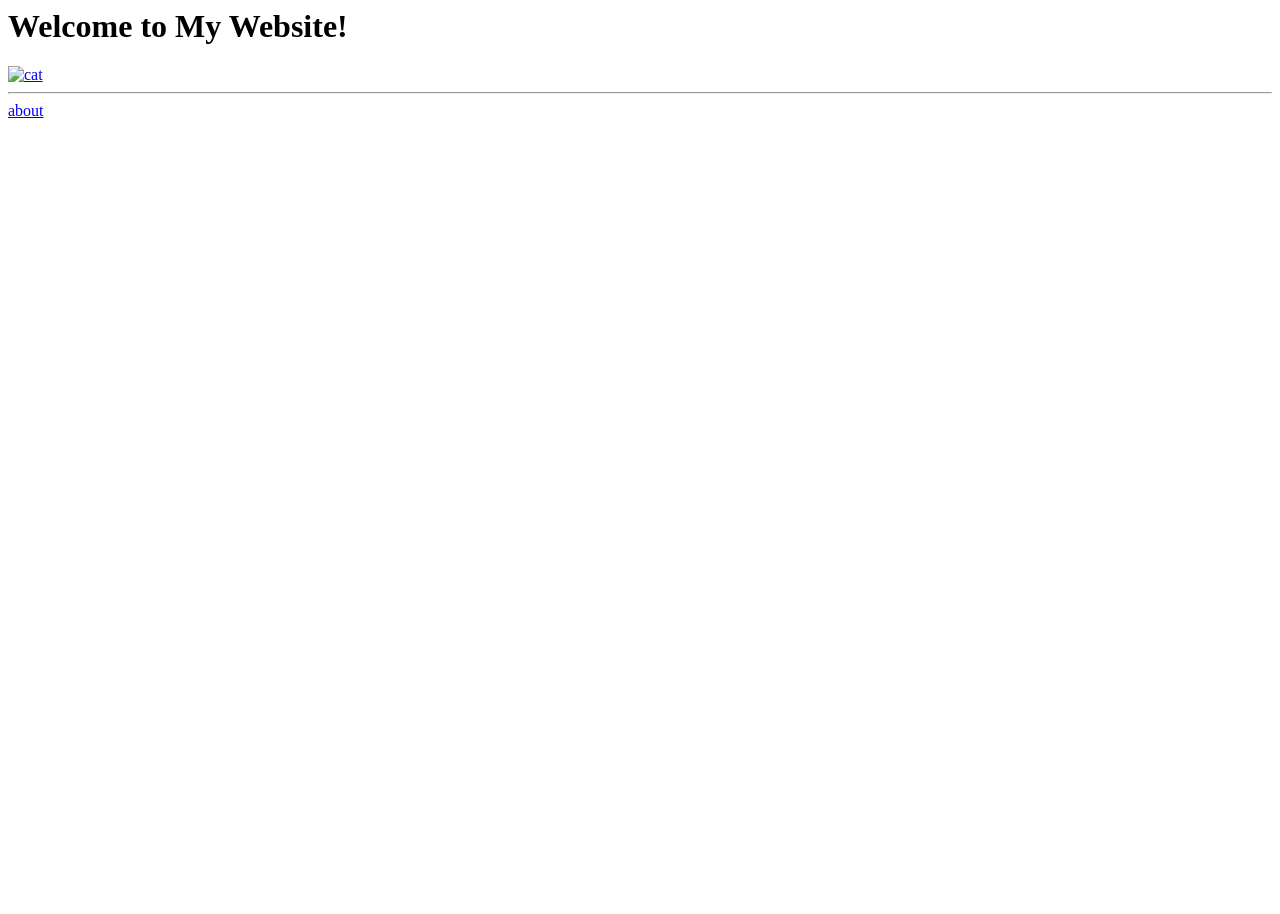
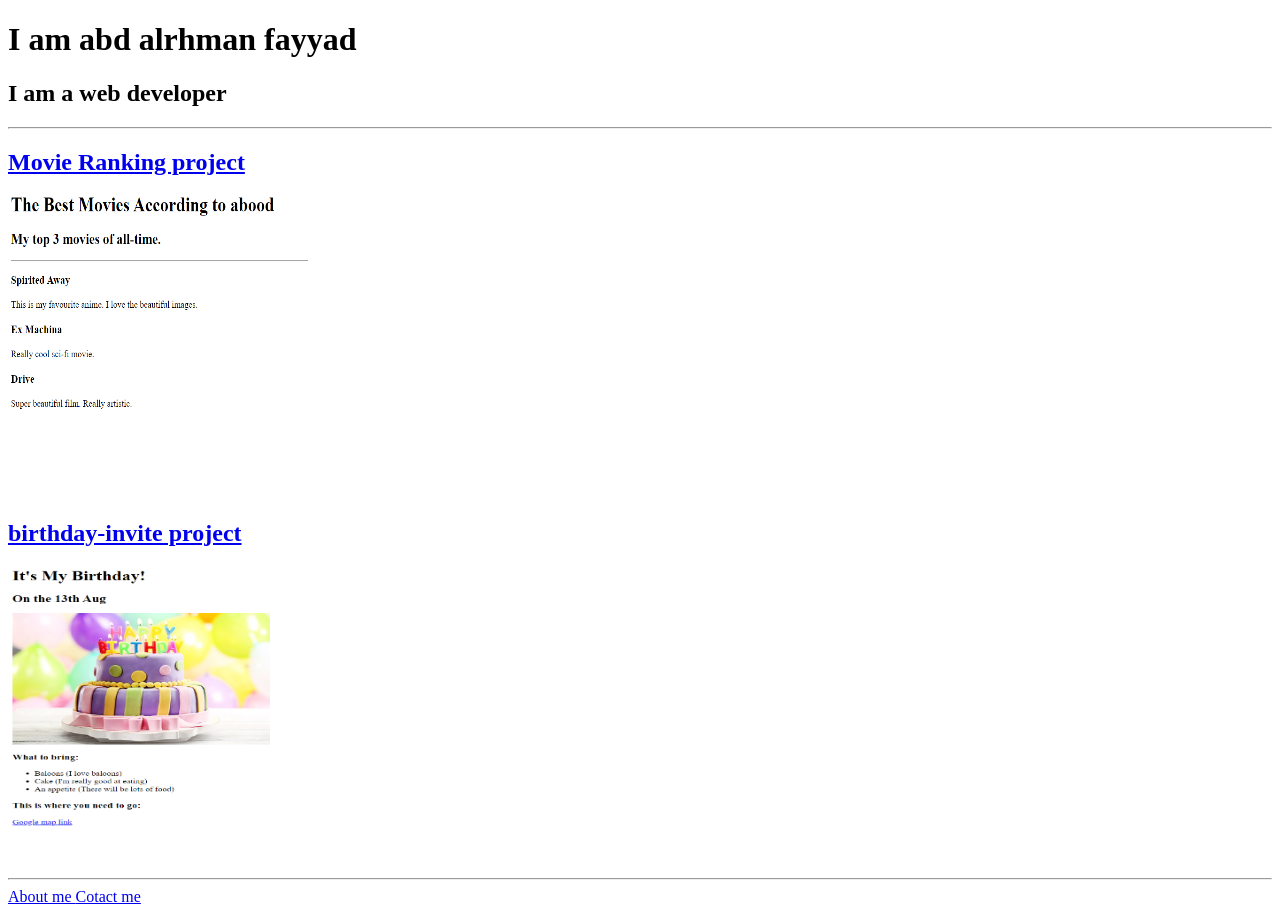
Before and after one commit to abd-alrhmanfayyad/html-portfolio, a plain HTML site: page index.html in a window 1280 px wide. Before the commit the page ends 800 px from the top, so only its background shows below. Drawn offline with Linux system fonts and the light colour scheme.

Commit message:
Add files via upload

```diff
--- a/index.html
+++ b/index.html
@@ -1,6 +1,21 @@
-<h1>Welcome to My Website!</h1>
-<!-- Add an image of yourself that links to the about page -->
-<a href="./public/about.html"><img src="./assets/images/cat.png" alt="cat" /></a>
+<!DOCTYPE html>
+<html lang="en">
+<head>
+    <meta charset="UTF-8">
+    <meta name="viewport" content="width=device-width, initial-scale=1.0">
+    <title>abood</title>
+</head>
+<body>
+    <h1>I am abd alrhman fayyad</h1>
+<h2> I am a web developer</h2>
 <hr />
-<!-- Add a link to your contact me page here -->
- <a href="./public/contact.html" >about</a>
+
+<h2><a href="./public/movie-ranking.html" >Movie Ranking project</a></h2>
+<img src="./assets/images/movie ranking project abood.png" height="300" width="300" />
+<h2><a href="./public/birthday-invite.html">birthday-invite project</a></h2>
+<img src="./assets/images/birthday invite project.png" height="300" width="300" />
+<hr />
+<a href="./public/about.html">About me   </a>
+ <a href="./public/contact.html">Cotact me</a>
+</body>
+</html>
```
